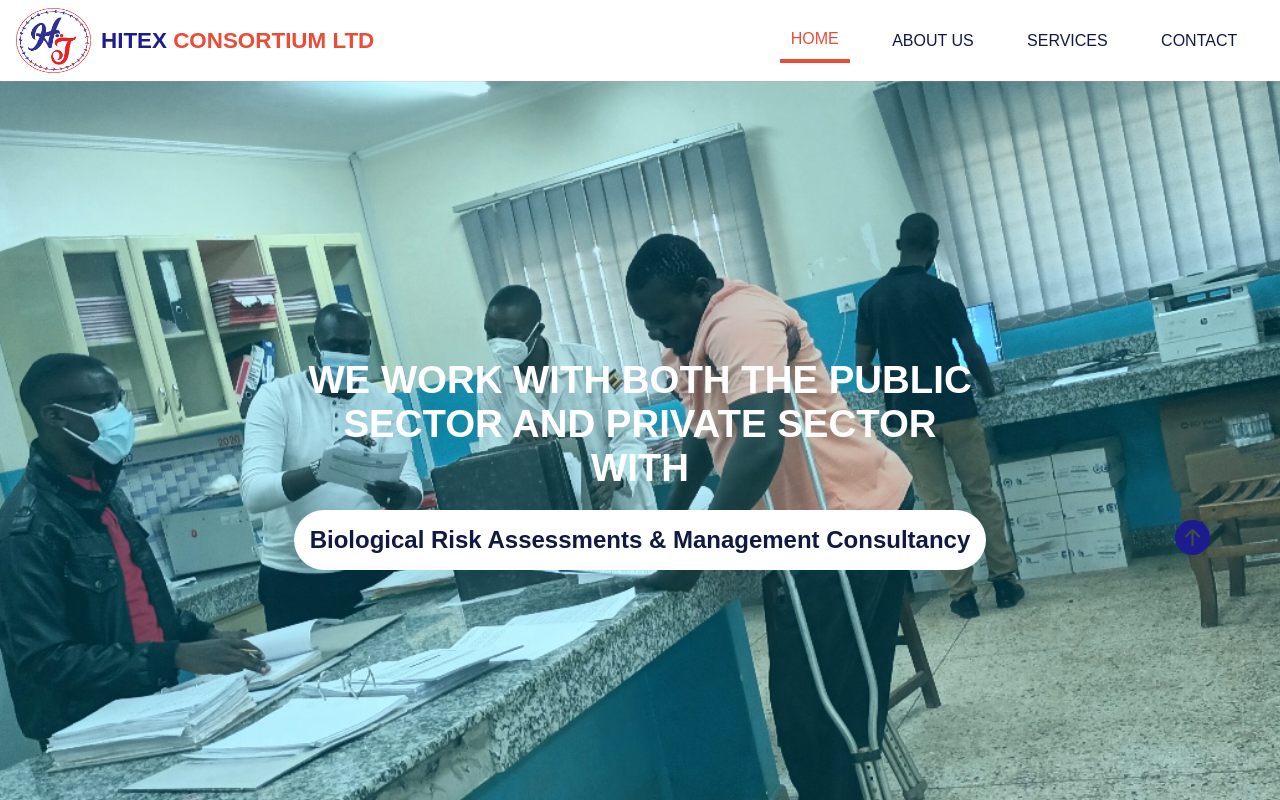
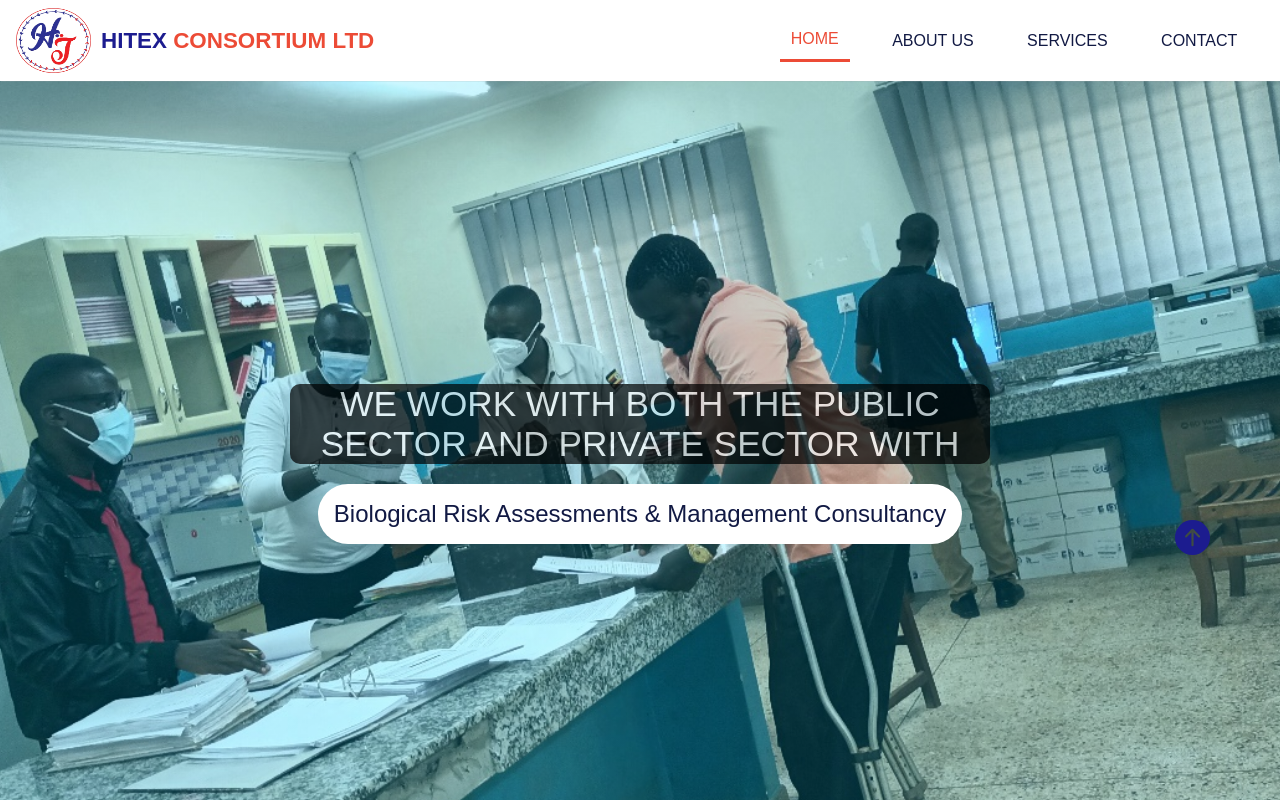
Before and after one commit to isiagi/medical, a Next.js app: page / in a window 1280 px wide. Shown: the top 800 px of the page. Built offline with nearby package versions, Linux system fonts and the light colour scheme.

Commit message:
module css

```diff
--- a/styles/Fade.module.css
+++ b/styles/Fade.module.css
@@ -35,9 +35,13 @@
   .image__heading{
     color: #fff;
     max-width: 700px;
-    font-size: 2.4em;
+    font-size: 2.2em;
     text-align: center;
     margin-top: -35px;
+    background-color: black;
+    opacity: 0.7;
+    font-weight: 400;
+    border-radius: 10px;
   }
 
   .each__fade > .ahh {
@@ -59,6 +63,7 @@
     color: rgb(17, 25, 67);
     cursor: pointer;
     margin-top: 20px;
+    font-weight: 400;
   }
 
   .image__heading1:hover {
--- a/styles/Nav.module.css
+++ b/styles/Nav.module.css
@@ -59,12 +59,12 @@
 }
 
 .nav__items ul li:hover:not(.linkactive) {
-  border-bottom: 4px solid rgb(236, 75, 54);
+  border-bottom: 3px solid rgb(236, 75, 54);
   color: rgb(236, 75, 54) !important;
 }
 
 .linkactive {
-  border-bottom: 4px solid rgb(236, 75, 54);
+  border-bottom: 3px solid rgb(236, 75, 54);
   color: rgb(236, 75, 54) !important;
 }
 
--- a/styles/Services.module.css
+++ b/styles/Services.module.css
@@ -54,7 +54,7 @@
   font-size: 30px;
   position: absolute;
   top: -60px;
-  left: 115px;
+  left: 34%;
   margin: 1rem;
 }
 
```
